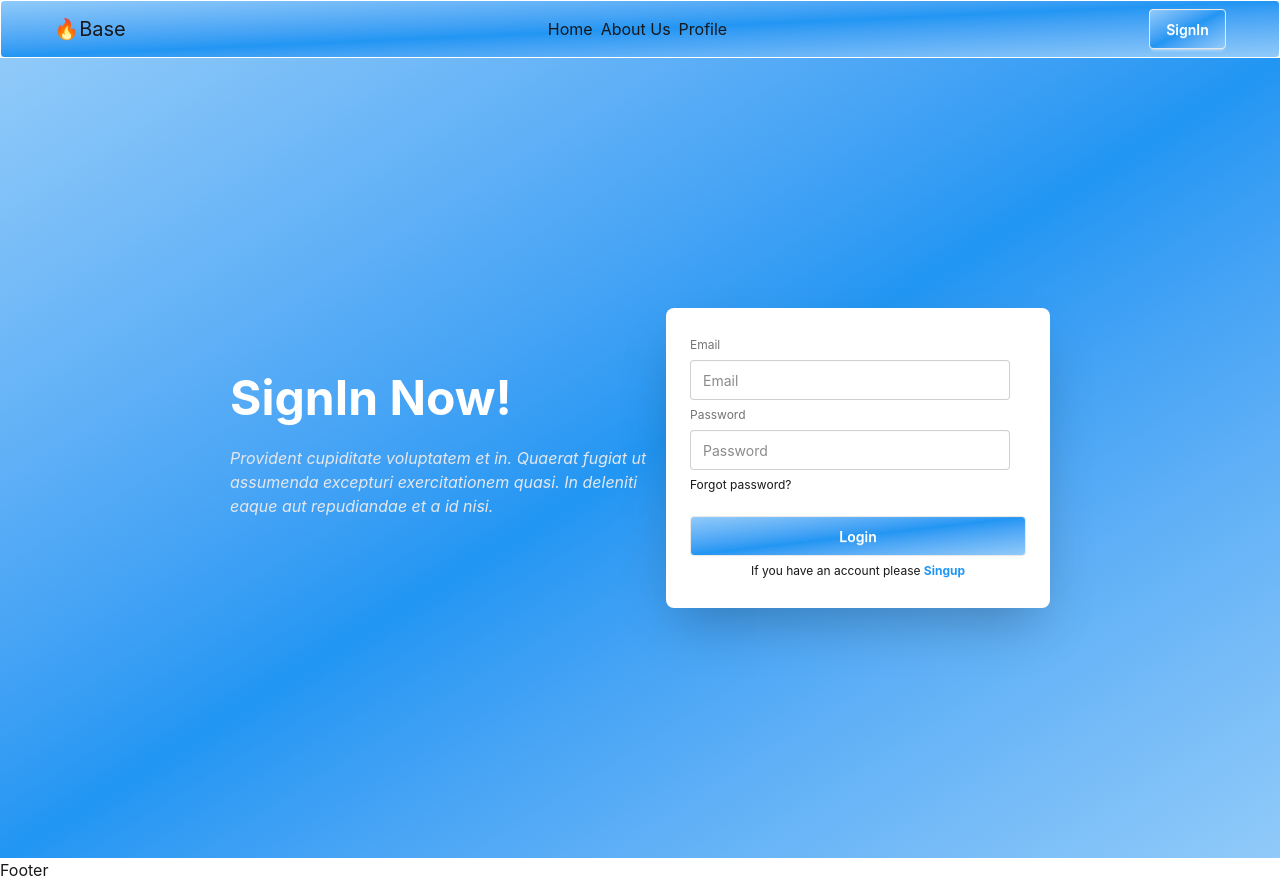
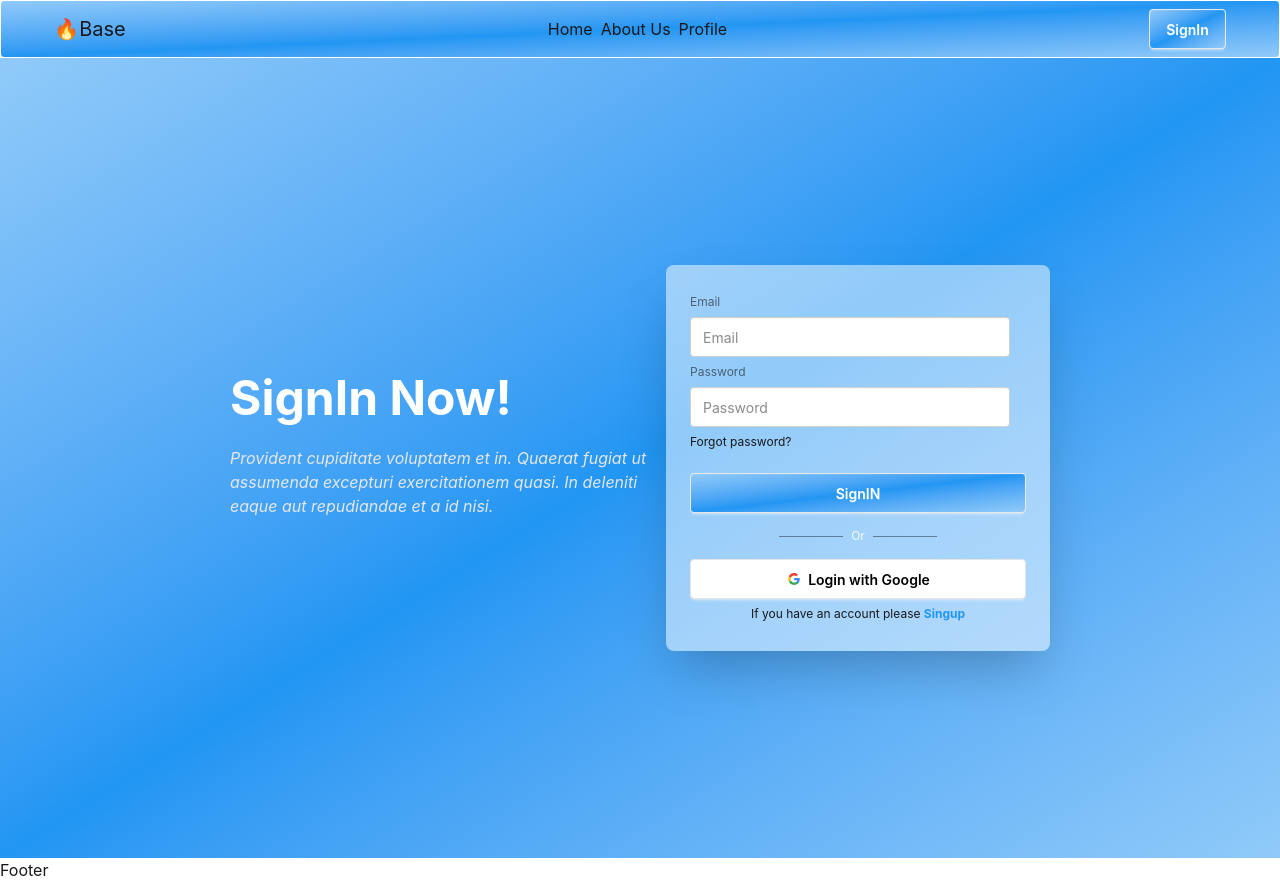
Before and after one commit to Misskhat/firebase-rev-jly, a React (Vite) app: page /sign-in in a window 1280 px wide. Built offline with nearby package versions, Linux system fonts and the light colour scheme.

Commit message:
color issue solved and google signin button added both singin and signup page

```diff
--- a/src/pages/Signin.jsx
+++ b/src/pages/Signin.jsx
@@ -14,7 +14,7 @@
               et a id nisi.
             </p>
           </div>
-          <div className="card bg-base-100 w-full max-w-sm shrink-0 shadow-2xl">
+          <div className="card bg-base-100/50 w-full max-w-sm shrink-0 shadow-2xl">
             <div className="card-body">
               <form className="fieldset">
                 <label className="label">Email</label>
@@ -29,7 +29,43 @@
                   <a className="link link-hover">Forgot password?</a>
                 </div>
                 <button className="btn text-white mt-4 bg-gradient-to-br from-[#90CAF9] via-[#2196F3] to-[#90CAF9]">
-                  Login
+                  SignIN
+                </button>
+                {/* Divider */}
+                <div className="flex items-center justify-center gap-2 my-2">
+                  <div className="w-16 h-px bg-gray-800/50"></div>
+                  <div className="text-white/90">Or</div>
+                  <div className="w-16 h-px bg-gray-800/50"></div>
+                </div>
+                <button className="btn bg-white text-black border-[#e5e5e5]">
+                  <svg
+                    aria-label="Google logo"
+                    width="16"
+                    height="16"
+                    xmlns="http://www.w3.org/2000/svg"
+                    viewBox="0 0 512 512"
+                  >
+                    <g>
+                      <path d="m0 0H512V512H0" fill="#fff"></path>
+                      <path
+                        fill="#34a853"
+                        d="M153 292c30 82 118 95 171 60h62v48A192 192 0 0190 341"
+                      ></path>
+                      <path
+                        fill="#4285f4"
+                        d="m386 400a140 175 0 0053-179H260v74h102q-7 37-38 57"
+                      ></path>
+                      <path
+                        fill="#fbbc02"
+                        d="m90 341a208 200 0 010-171l63 49q-12 37 0 73"
+                      ></path>
+                      <path
+                        fill="#ea4335"
+                        d="m153 219c22-69 116-109 179-50l55-54c-78-75-230-72-297 55"
+                      ></path>
+                    </g>
+                  </svg>
+                  Login with Google
                 </button>
                 <p className="text-center">
                   If you have an account please{" "}
--- a/src/pages/Signup.jsx
+++ b/src/pages/Signup.jsx
@@ -14,7 +14,7 @@
               et a id nisi.
             </p>
           </div>
-          <div className="card bg-base-100 w-full max-w-sm shrink-0 shadow-2xl">
+          <div className="card bg-base-100/50 w-full max-w-sm shrink-0 shadow-2xl">
             <div className="card-body">
               <form className="fieldset">
                 <label className="label">Email</label>
@@ -29,7 +29,43 @@
                   <a className="link link-hover">Forgot password?</a>
                 </div>
                 <button className="btn text-white mt-4 bg-gradient-to-br from-[#90CAF9] via-[#2196F3] to-[#90CAF9]">
-                  Login
+                  SignUP
+                </button>
+                {/* Divider */}
+                <div className="flex items-center justify-center gap-2 my-2">
+                  <div className="w-16 h-px bg-gray-800/50"></div>
+                  <div className="text-white/90">Or</div>
+                  <div className="w-16 h-px bg-gray-800/50"></div>
+                </div>
+                <button className="btn bg-white text-black border-[#e5e5e5]">
+                  <svg
+                    aria-label="Google logo"
+                    width="16"
+                    height="16"
+                    xmlns="http://www.w3.org/2000/svg"
+                    viewBox="0 0 512 512"
+                  >
+                    <g>
+                      <path d="m0 0H512V512H0" fill="#fff"></path>
+                      <path
+                        fill="#34a853"
+                        d="M153 292c30 82 118 95 171 60h62v48A192 192 0 0190 341"
+                      ></path>
+                      <path
+                        fill="#4285f4"
+                        d="m386 400a140 175 0 0053-179H260v74h102q-7 37-38 57"
+                      ></path>
+                      <path
+                        fill="#fbbc02"
+                        d="m90 341a208 200 0 010-171l63 49q-12 37 0 73"
+                      ></path>
+                      <path
+                        fill="#ea4335"
+                        d="m153 219c22-69 116-109 179-50l55-54c-78-75-230-72-297 55"
+                      ></path>
+                    </g>
+                  </svg>
+                  Login with Google
                 </button>
                 <p className="text-center">
                   If you have an account please{" "}
```
